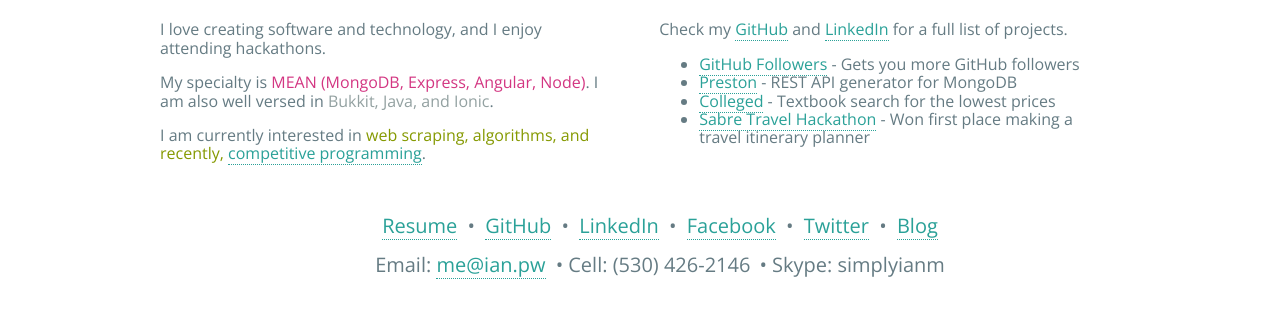
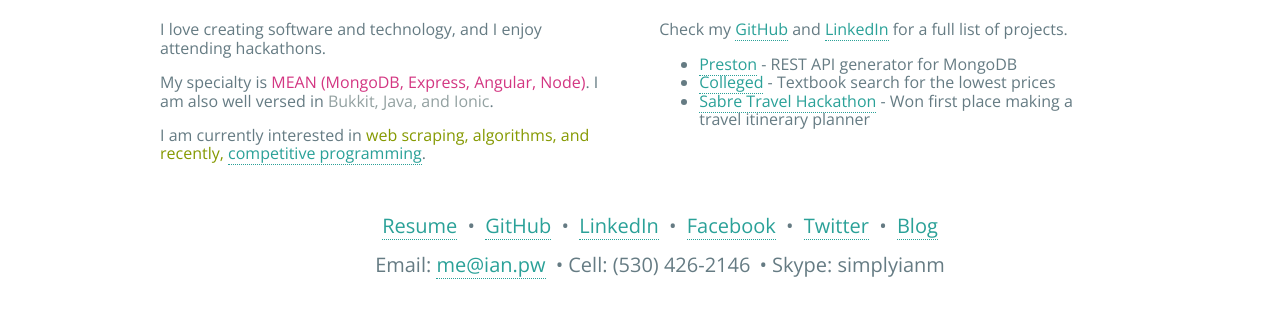
Before and after one commit to macalinao/macalinao.github.io-deprecated, a plain HTML site: page index.html in a window 1280 px wide. Shown: the part 321-636 px from the top of the page. Drawn offline with nearby package versions, Linux system fonts and the light colour scheme.

Commit message:
Update list of projects

```diff
--- a/index.html
+++ b/index.html
@@ -50,9 +50,6 @@
           <a href="http://linkedin.com/in/simplyianm">LinkedIn</a> for a full list of projects.
         </p>
         <ul>
-          <li>
-            <a href="http://githubfollowers.com">GitHub Followers</a> - Gets you more GitHub followers
-          </li>
           <li>
             <a href="https://github.com/simplyianm/preston">Preston</a> - REST API generator for MongoDB
           </li>
```
